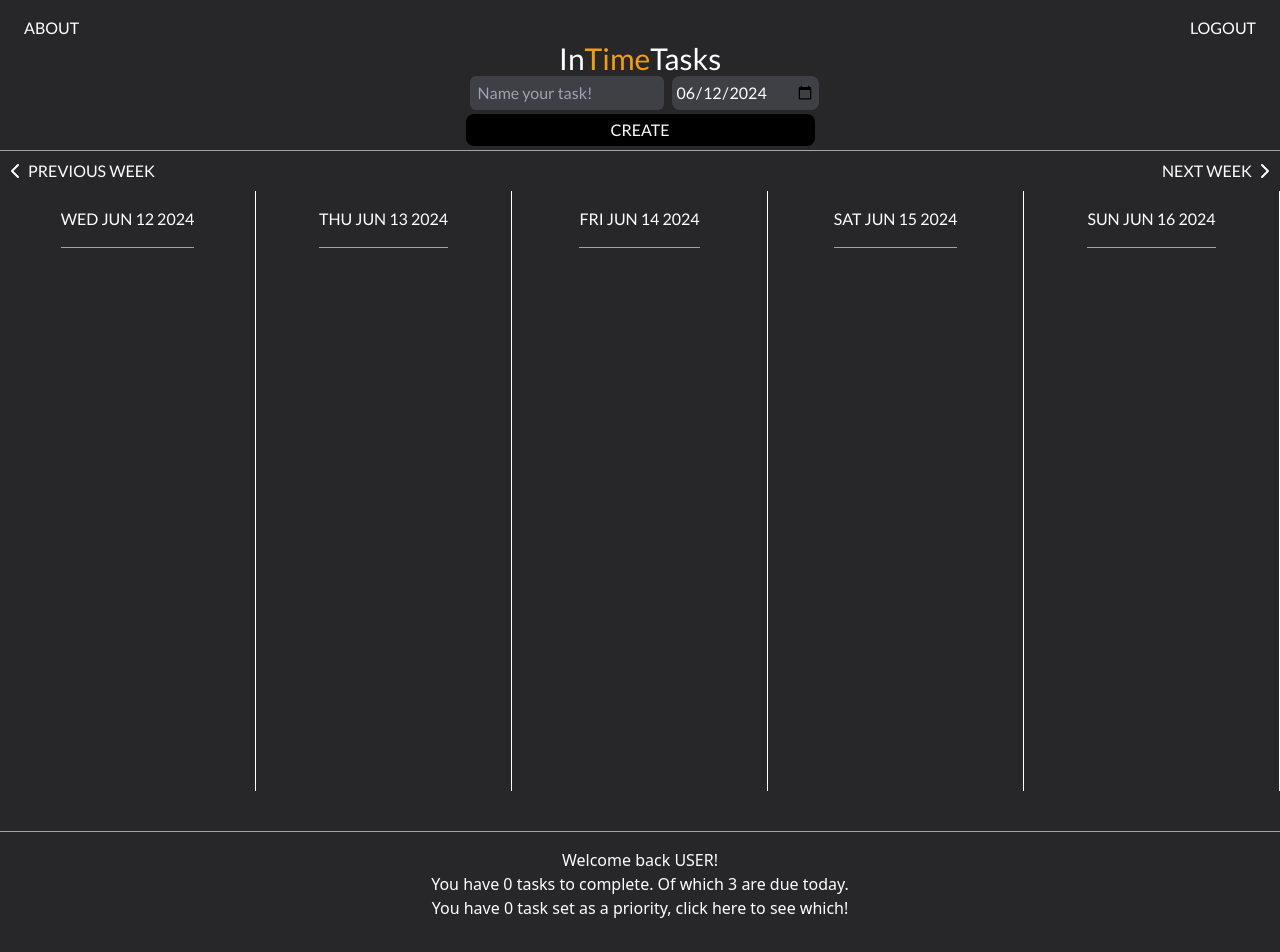
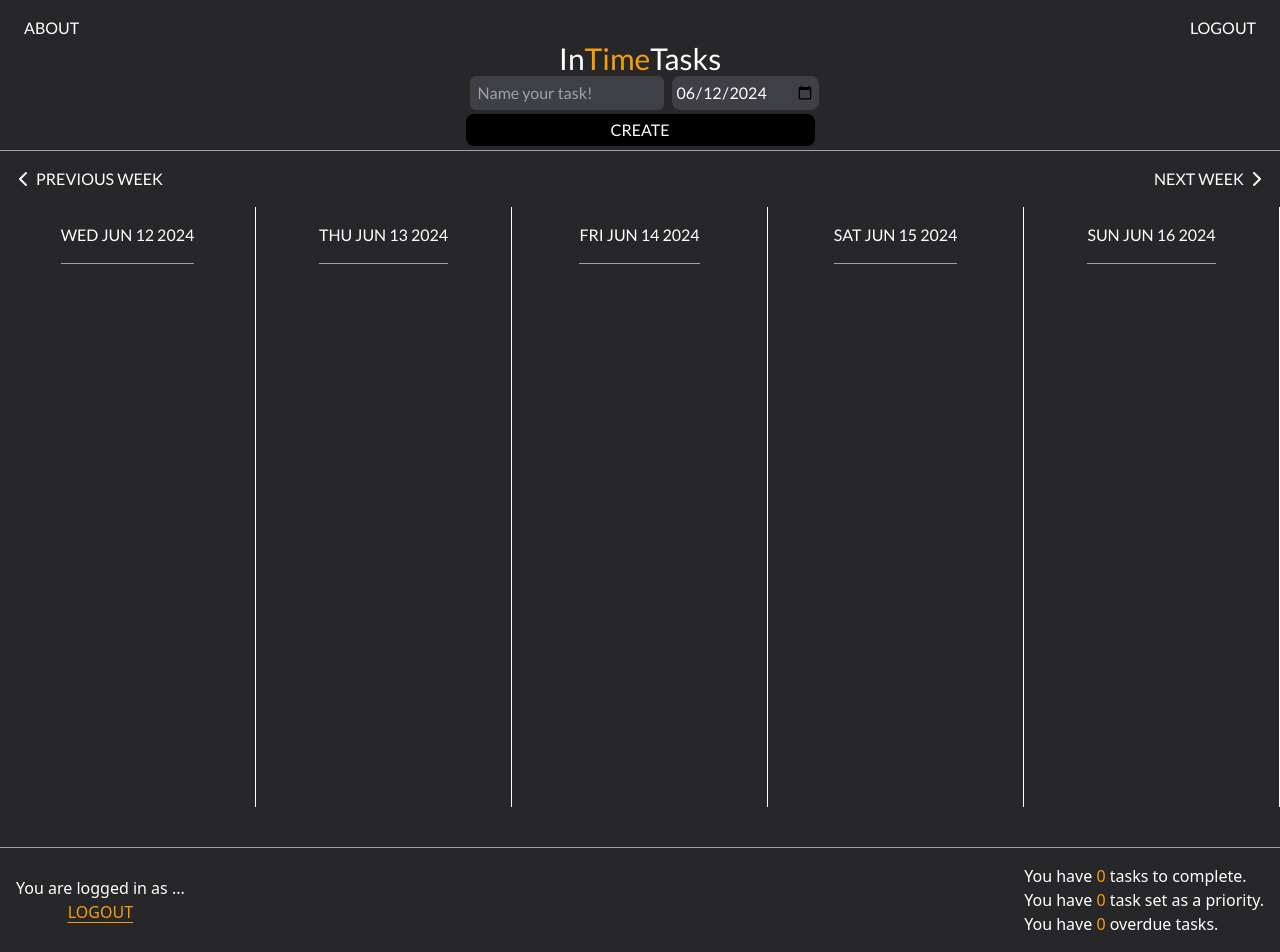
Before and after one commit to Sizimon/REACT-TODO-APP, a React (Vite) app in the folder todo-app/: page /taskmanager in a window 1280 px wide. Built offline with nearby package versions, Linux system fonts and the light colour scheme.

Commit message:
Feat: WIP Footer Changes

```diff
--- a/todo-app/src/components/CoreElementsFolder/Footer.jsx
+++ b/todo-app/src/components/CoreElementsFolder/Footer.jsx
@@ -6,10 +6,16 @@ export default function Footer({todos}) {
   const priorityTaskAmount = todos.filter(todo => todo.priority).length
 
   return (
-    <div className="flex flex-col justify-center items-center bg-zinc-800 border-t border-zinc-400 p-4 text-white w-full z-10 mt-auto">
-      <p>Welcome back USER!</p>
-      <p>You have {taskAmount} tasks to complete. Of which 3 are due today.</p>
-      <p>You have {priorityTaskAmount} task set as a priority, click here to see which!</p>
+    <div className="flex flex-row justify-between items-center bg-zinc-800 border-t border-zinc-400 p-4 text-white w-full z-10 mt-auto">
+      <div className='flex flex-col justify-center items-center'>
+        <h1>You are logged in as ...</h1>
+        <h2 className='text-amber-500 underline underline-offset-4'><a href="/">LOGOUT</a></h2>
+      </div>
+      <div>
+        <p>You have <span className='text-amber-500'>{taskAmount}</span> tasks to complete.</p>
+        <p>You have <span className='text-amber-500'>{priorityTaskAmount}</span> task set as a priority.</p>
+        <p>You have <span className='text-amber-500'>0</span> overdue tasks.</p>
+      </div>
     </div>
   )
 }
--- a/todo-app/src/components/CoreElementsFolder/TodoList.jsx
+++ b/todo-app/src/components/CoreElementsFolder/TodoList.jsx
@@ -122,7 +122,7 @@ export default function TodoList({ todos, setTodos }) {
                     newDate.setDate(prevDate.getDate() - 7);
                     return newDate;
                 })}
-                className="text-white uppercase flex flex-row items-center gap-1 transition ease-in-out duration-300 hover:text-amber-500 font-lato"
+                className="text-white uppercase flex flex-row items-center gap-1 transition ease-in-out duration-300 hover:text-amber-500 font-lato p-2"
                 >
                     <FaChevronLeft />
                     Previous Week
@@ -133,7 +133,7 @@ export default function TodoList({ todos, setTodos }) {
                     newDate.setDate(prevDate.getDate() + 7);
                     return newDate;
                 })}
-                className="text-white uppercase flex flex-row items-center gap-1 transition ease-in-out duration-300 hover:text-amber-500 font-lato"
+                className="text-white uppercase flex flex-row items-center gap-1 transition ease-in-out duration-300 hover:text-amber-500 font-lato p-2"
                 >
                     Next Week
                     <FaChevronRight />
```
